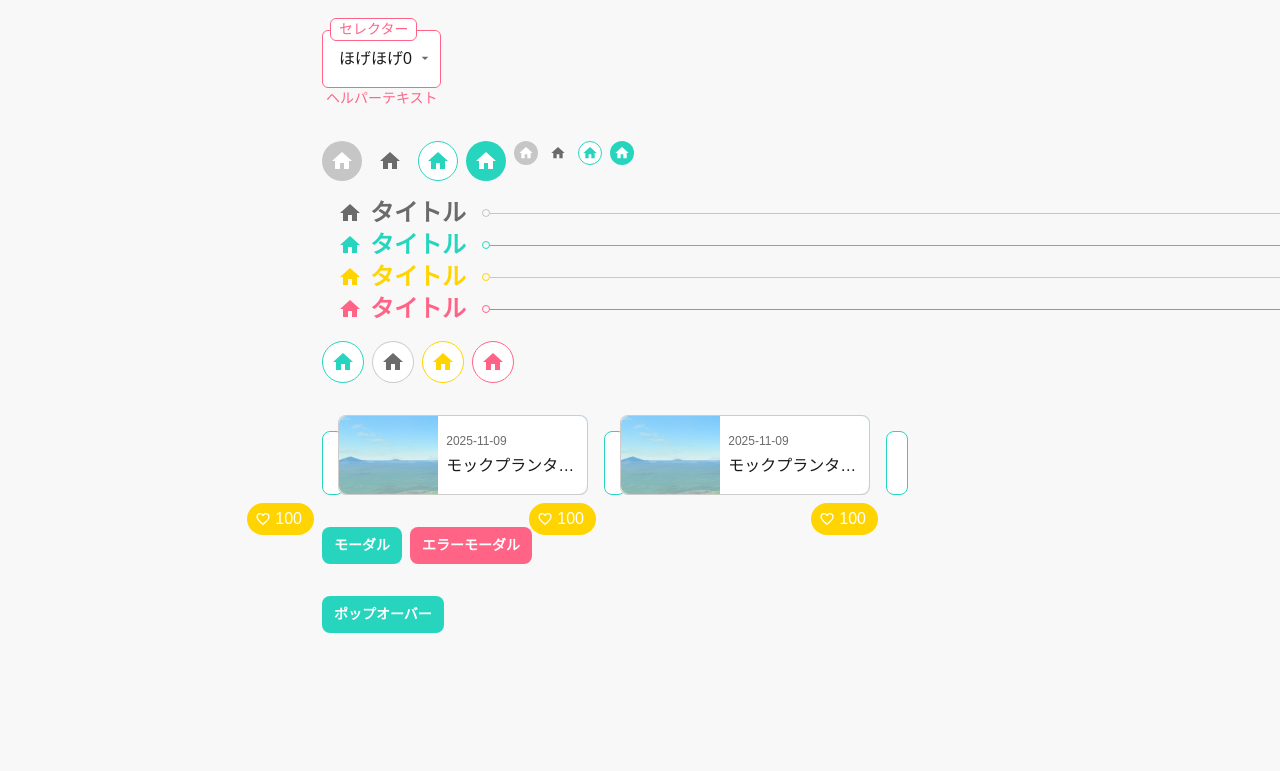
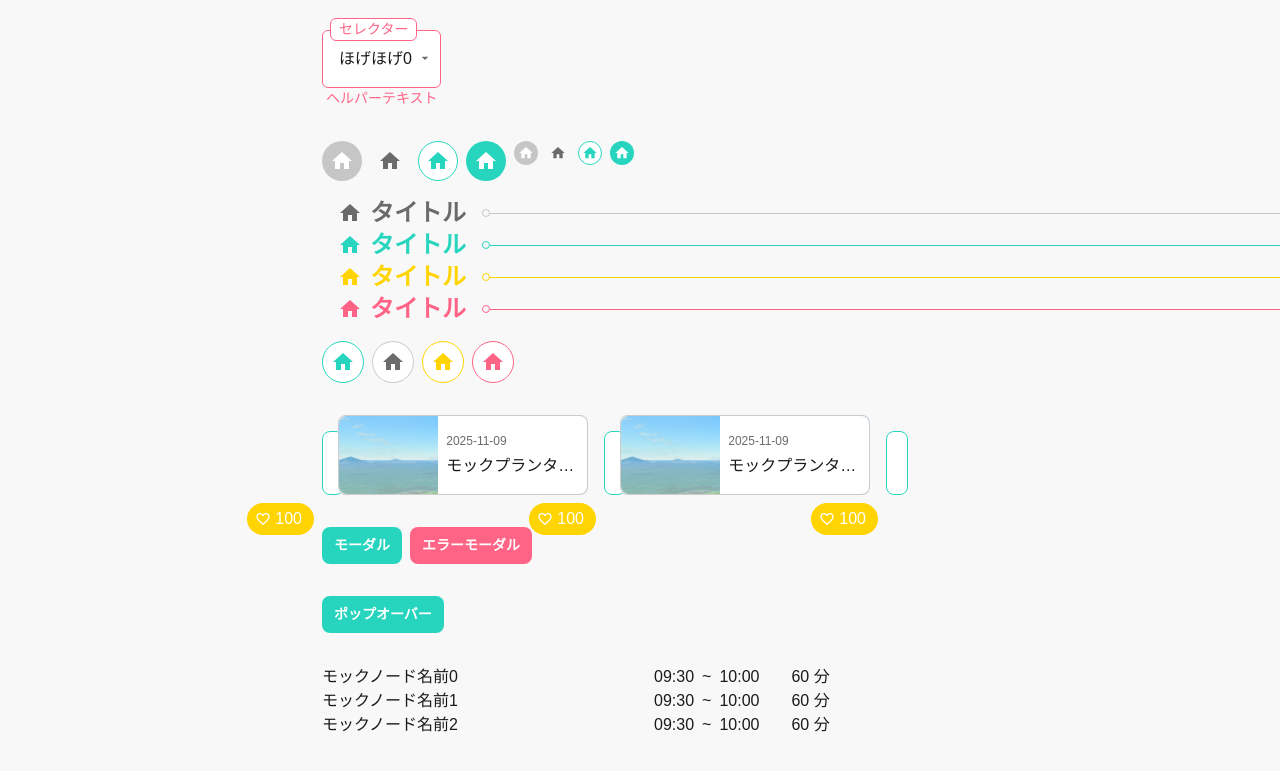
Before and after one commit to SOTA-swp/frontend, a Next.js app: page /dev in a window 1280 px wide. Shown: the part 424-1195 px from the top of the page. Built offline with nearby package versions, Linux system fonts and the light colour scheme.

Commit message:
✨ Node/ProcessNodeを追加

```diff
--- a/app/dev/page.tsx
+++ b/app/dev/page.tsx
@@ -17,9 +17,12 @@ import TextField from "@/components/TextField";
 import { createMockPlan } from "@/types/plan";
 import { createMockUser } from "@/types/user";
 import { motion } from "motion/react";
-import React from "react";
+import React, { useEffect } from "react";
 import { MdHome } from "react-icons/md";
 import Side from "../(main)/_components/side/Side";
+import Node from "../plans/_components/ProcessNode/Node";
+import { createMockNode } from "@/types/node";
+import { useNodeStore } from "../plans/_store/nodeStore";
 
 export interface DevPageProps {
   a: undefined;
@@ -31,6 +34,15 @@ const DevPage: React.FC<DevPageProps> = ({}) => {
   const [planOpen, setPlanOpen] = React.useState(-1);
   const { openModal, closeModal } = useModalStore();
   const { open, anchorEl, handleOpen, handleClose } = usePopover();
+  const { setNodes } = useNodeStore();
+
+  useEffect(() => {
+    setNodes([
+      createMockNode(0, { id: "0" }),
+      createMockNode(1, { id: "1", parentId: "0" }),
+      createMockNode(2, { id: "2", parentId: "0" }),
+    ]);
+  }, [setNodes]);
 
   if (process.env.NODE_ENV !== "development") {
     return <div>Not Found</div>;
@@ -247,6 +259,9 @@ const DevPage: React.FC<DevPageProps> = ({}) => {
               ポップオーバー
             </Popover>
           </div>
+          <div className="flex gap-2 p-4">
+            <Node id="0" />
+          </div>
         </div>
       </div>
     </div>
--- /dev/null
+++ b/app/plans/_components/ProcessNode/EditElement.tsx
@@ -0,0 +1,42 @@
+"use client";
+
+import NodeType from "@/types/node";
+import FIELD_NAMES from "./FIELD_NAMES";
+import { useNodeStore } from "../../_store/nodeStore";
+
+interface ToggleElementProps {
+  id: NodeType["id"];
+  fieldName: (typeof FIELD_NAMES)[keyof typeof FIELD_NAMES];
+  editElement: React.ReactNode;
+  readElement: React.ReactNode;
+  className?: string;
+}
+
+function EditElement({
+  id,
+  fieldName,
+  editElement,
+  readElement,
+  className,
+}: ToggleElementProps) {
+  const wrapperId = `${id}-${fieldName}`;
+  const { editFieldId, setEditFieldId } = useNodeStore();
+
+  const edited = editFieldId === wrapperId;
+
+  const handleEdited = () => {
+    setEditFieldId(wrapperId);
+  };
+
+  if (edited) {
+    return editElement;
+  } else {
+    return (
+      <button className={className} onClick={handleEdited}>
+        {readElement}
+      </button>
+    );
+  }
+}
+
+export default EditElement;
--- /dev/null
+++ b/app/plans/_components/ProcessNode/FIELD_NAMES.ts
@@ -0,0 +1,8 @@
+const FIELD_NAMES = {
+  NAME: "name",
+  START_TIME: "startTime",
+  END_TIME: "endTime",
+  DURATION_MINUTES: "durationMinutes",
+} as const;
+
+export default FIELD_NAMES;
--- /dev/null
+++ b/app/plans/_components/ProcessNode/Node.tsx
@@ -0,0 +1,22 @@
+"use client";
+import { useNodeStore } from "../../_store/nodeStore";
+import ProcessNode from "./ProcessNode";
+
+export interface NodeProps {
+  id: string;
+  readOnly?: boolean;
+}
+
+function Node({ id }: NodeProps) {
+  const node = useNodeStore((state) => state.nodes[id]);
+
+  if (!node) {
+    return null;
+  }
+
+  if (node.nodeType === "process") {
+    return <ProcessNode {...node} />;
+  }
+}
+
+export default Node;
--- /dev/null
+++ b/app/plans/_components/ProcessNode/ProcessNode.tsx
@@ -0,0 +1,59 @@
+"use client";
+
+import NodeType from "@/types/node";
+import { useNodeStore } from "../../_store/nodeStore";
+import { useShallow } from "zustand/shallow";
+import EditElement from "./EditElement";
+import FIELD_NAMES from "./FIELD_NAMES";
+import TextField from "@/components/TextField";
+import Node from "./Node";
+import TimeContent from "./TimeContent";
+
+type ProcessNodeProps = NodeType;
+
+function ProcessNode({ id, name, ...props }: ProcessNodeProps) {
+  const { updateNode } = useNodeStore();
+
+  const childrenNodes = useNodeStore(
+    useShallow((state) =>
+      Object.values(state.nodes)
+        .filter((n) => n.parentId === id)
+        .sort((a, b) => a.displayOrder - b.displayOrder)
+        .map((n) => n.id)
+    )
+  );
+
+  const handleNameChange = (value: string) => {
+    updateNode(id, { name: value });
+  };
+
+  return (
+    <div>
+      <div className="flex gap-8 items-center">
+        <div className="min-w-[300px]">
+          <EditElement
+            id={id}
+            fieldName={FIELD_NAMES.NAME}
+            editElement={
+              <TextField
+                label="プロセス名"
+                value={name}
+                fullWidth
+                onChange={(e) => handleNameChange(e.target.value)}
+              />
+            }
+            readElement={name}
+          />
+        </div>
+        <TimeContent id={id} {...props} />
+      </div>
+      <div>
+        {childrenNodes?.map((childId) => (
+          <Node key={childId} id={childId} />
+        ))}
+      </div>
+    </div>
+  );
+}
+
+export default ProcessNode;
--- /dev/null
+++ b/app/plans/_components/ProcessNode/TimeContent.tsx
@@ -0,0 +1,78 @@
+import NodeType from "@/types/node";
+import EditElement from "./EditElement";
+import FIELD_NAMES from "./FIELD_NAMES";
+import TextField from "@/components/TextField";
+import { useNodeStore } from "../../_store/nodeStore";
+
+type TimeContentProps = Pick<
+  NodeType,
+  "id" | "startTime" | "endTime" | "durationMinutes"
+>;
+
+function TimeContent({
+  id,
+  startTime,
+  endTime,
+  durationMinutes,
+}: TimeContentProps) {
+  const { updateNode } = useNodeStore();
+
+  const handleChange = (
+    field: keyof TimeContentProps,
+    value: string | number
+  ) => {
+    updateNode(id, { [field]: value });
+  };
+
+  return (
+    <div className="flex gap-8 items-center">
+      <div className="flex gap-2 items-center">
+        <EditElement
+          id={id}
+          fieldName={FIELD_NAMES.START_TIME}
+          editElement={
+            <TextField
+              type="time"
+              value={startTime}
+              label="開始時刻"
+              onChange={(e) => handleChange("startTime", e.target.value)}
+            />
+          }
+          readElement={startTime}
+        />
+        ~
+        <EditElement
+          id={id}
+          fieldName={FIELD_NAMES.END_TIME}
+          editElement={
+            <TextField
+              type="time"
+              value={endTime}
+              label="終了時刻"
+              onChange={(e) => handleChange("endTime", e.target.value)}
+            />
+          }
+          readElement={endTime}
+        />
+      </div>
+      <div className="flex items-center gap-2 max-w-[150px]">
+        <EditElement
+          id={id}
+          fieldName={FIELD_NAMES.DURATION_MINUTES}
+          editElement={
+            <TextField
+              type="number"
+              value={durationMinutes}
+              label="所要時間"
+              fullWidth
+              onChange={(e) => handleChange("durationMinutes", e.target.value)}
+            />
+          }
+          readElement={<span>{durationMinutes} 分</span>}
+        />
+      </div>
+    </div>
+  );
+}
+
+export default TimeContent;
--- /dev/null
+++ b/app/plans/_store/nodeStore.ts
@@ -0,0 +1,60 @@
+import NodeType from "@/types/node";
+import { create } from "zustand";
+
+interface NodeStore {
+  // ノードデータを管理するストア
+  nodes: Record<string, NodeType>;
+  setNodes: (nodeList: NodeType[]) => void;
+  updateNode: (id: string, updatedFields: Partial<NodeType>) => void;
+  removeNode: (id: string) => void;
+  moveNode: (id: string, newParentId: string) => void;
+
+  //  ノードの中の編集中要素を管理するストア
+  editFieldId: string | null;
+  setEditFieldId: (nodeId: string | null) => void;
+}
+
+export const useNodeStore = create<NodeStore>((set) => ({
+  nodes: {},
+
+  setNodes: (nodeList) => {
+    const nodesMap: Record<string, NodeType> = nodeList.reduce((acc, nodes) => {
+      acc[nodes.id] = nodes;
+      return acc;
+    }, {} as Record<string, NodeType>);
+    set({ nodes: nodesMap });
+  },
+  updateNode: (id, updateFields) => {
+    console.log("updateNode", id, updateFields);
+    set((state) => ({
+      nodes: {
+        ...state.nodes,
+        [id]: {
+          ...state.nodes[id],
+          ...updateFields,
+        },
+      },
+    }));
+  },
+  removeNode: (id) => {
+    set((state) => {
+      const newNodes = { ...state.nodes };
+      delete newNodes[id];
+      return { nodes: newNodes };
+    });
+  },
+  moveNode: (id, newParentId) => {
+    set((state) => ({
+      nodes: {
+        ...state.nodes,
+        [id]: {
+          ...state.nodes[id],
+          parentId: newParentId,
+        },
+      },
+    }));
+  },
+
+  editFieldId: null,
+  setEditFieldId: (nodeId) => set({ editFieldId: nodeId }),
+}));
--- a/types/node.ts
+++ b/types/node.ts
@@ -25,8 +25,8 @@ export const createMockNode = (
   name: `モックノード名前${num}`,
   displayOrder: 0,
   timeType: "mock-time-type",
-  startTime: "2025-11-30T12:00:00.000Z",
-  endTime: "2025-11-30T13:00:00.000Z",
+  startTime: "09:30",
+  endTime: "10:00",
   durationMinutes: 60,
   locationId: `mock-location-id${num}`,
   createdAt: "2025-11-30T12:00:00.000Z",
```
